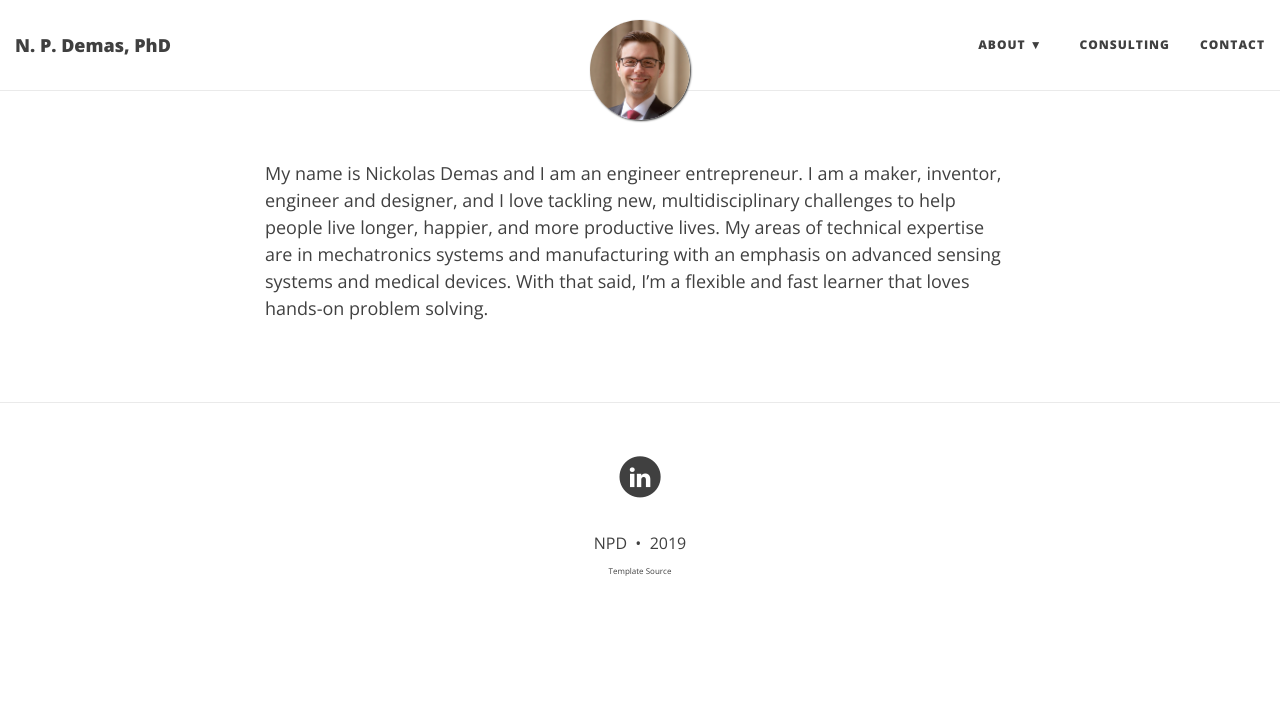
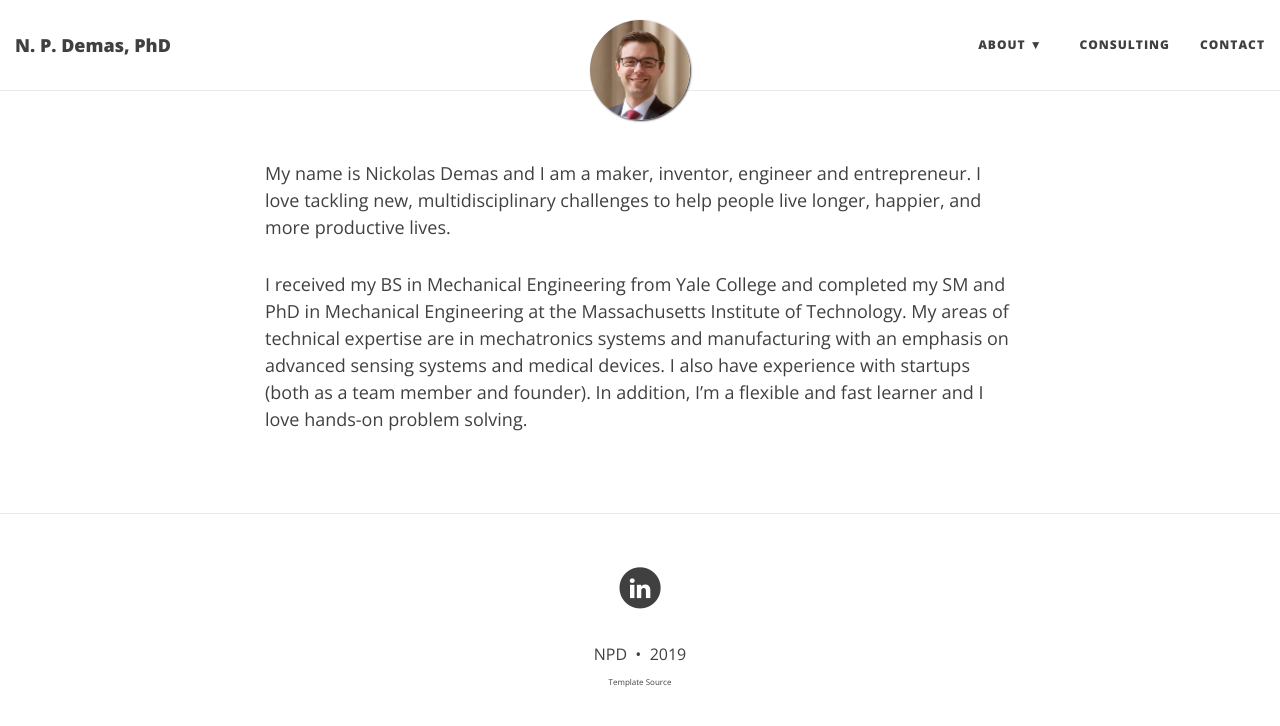
Before and after one commit to npdemas/npdemas.github.io, a Jekyll site: the page built from bio.md, in a window 1280 px wide. Shown: the top 726 px of the page. Built offline with Jekyll 4.4.1, drawn with Linux system fonts in a browser that asks for light colours; nearby versions of some CDN libraries.

Commit message:
Updated my bio

```diff
--- a/bio.md
+++ b/bio.md
@@ -2,4 +2,6 @@
 layout: page
 ---
 
-My name is Nickolas Demas and I am an engineer entrepreneur. I am a maker, inventor, engineer and designer, and I love tackling new, multidisciplinary challenges to help people live longer, happier, and more productive lives. My areas of technical expertise are in mechatronics systems and manufacturing with an emphasis on advanced sensing systems and medical devices. With that said, I'm a flexible and fast learner that loves hands-on problem solving.
+My name is Nickolas Demas and I am a maker, inventor, engineer and entrepreneur. I love tackling new, multidisciplinary challenges to help people live longer, happier, and more productive lives.
+
+I received my BS in Mechanical Engineering from Yale College and completed my SM and PhD in Mechanical Engineering at the Massachusetts Institute of Technology. My areas of technical expertise are in mechatronics systems and manufacturing with an emphasis on advanced sensing systems and medical devices. I also have experience with startups (both as a team member and founder). In addition, I'm a flexible and fast learner and I love hands-on problem solving.
```
